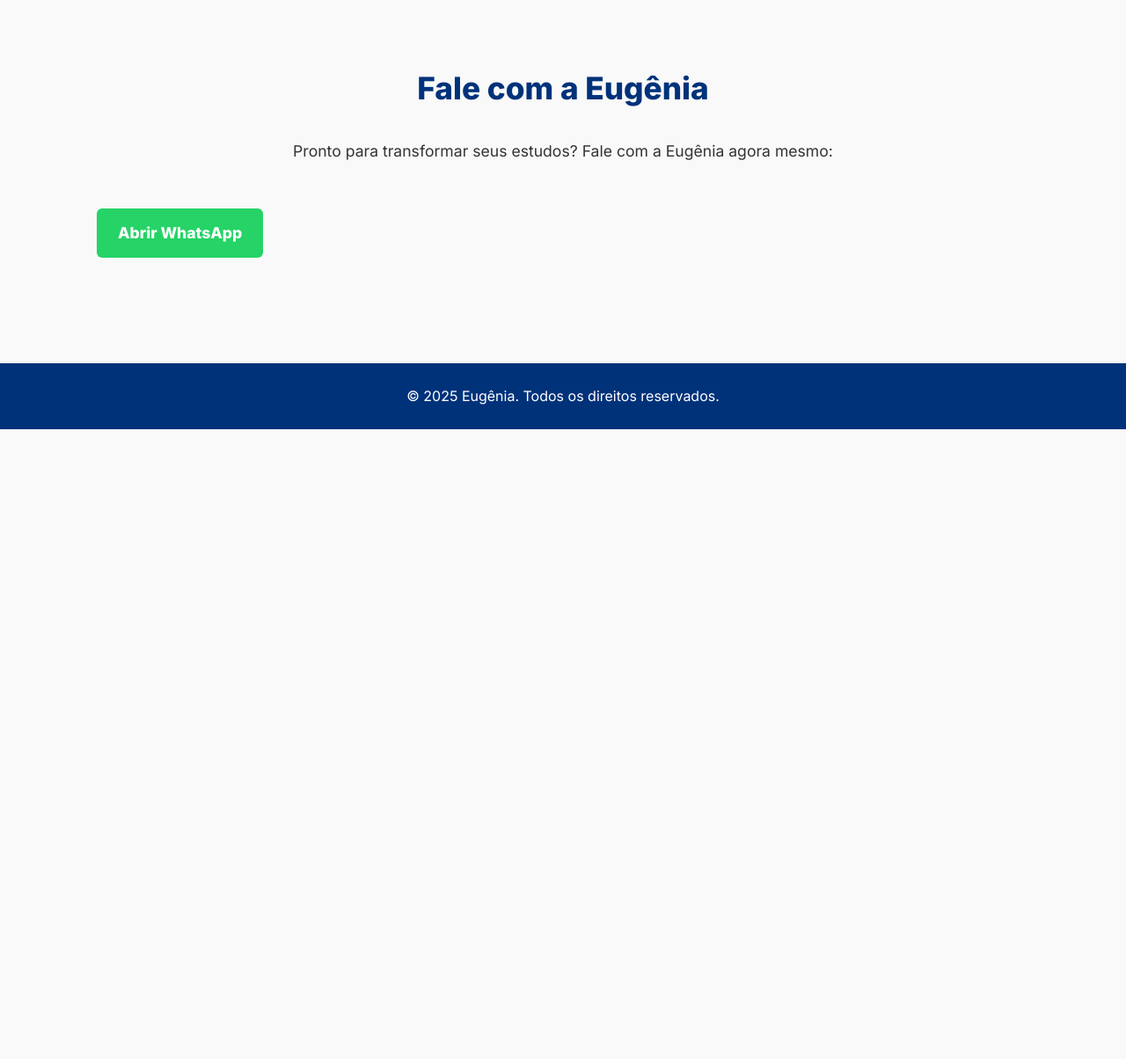
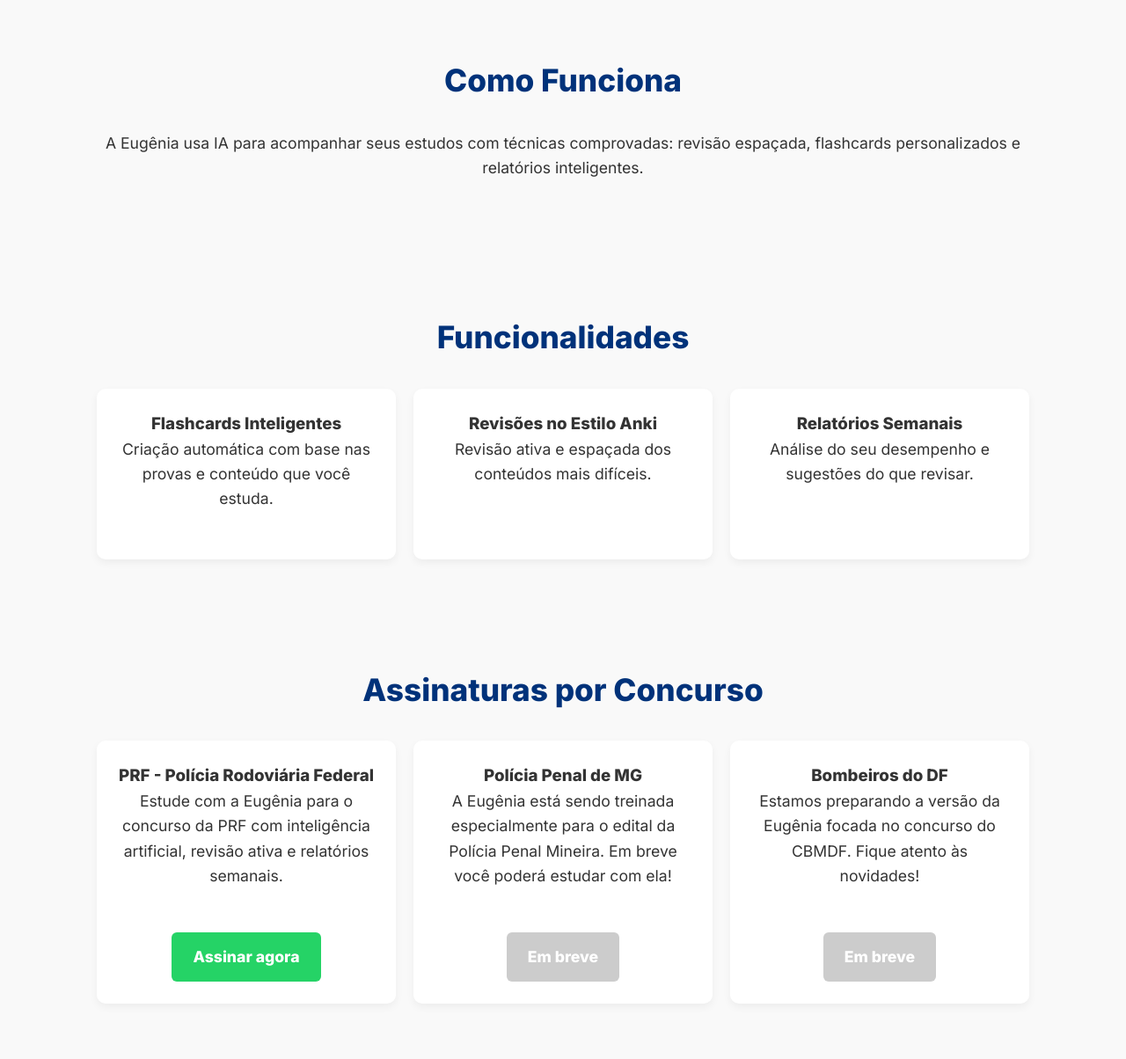
Before and after one commit to gcesardo/eugenia-site, a plain HTML site: page index.html in a window 1280 px wide. Shown: the part 1356-2560 px from the top of the page at 88% size. Before the commit the page ends 1844 px from the top, so only its background shows below. Drawn offline with Linux system fonts and the light colour scheme.

Commit message:
Add files via upload

```diff
--- a/index.html
+++ b/index.html
@@ -176,12 +176,71 @@
   <a href="#contato">Contato</a>
 </nav>
 
+<section id="desenvolvedores">
+  <h2>Desenvolvedores</h2>
+  <div class="grid">
+    <div class="card">
+      <img src="geraldo-cesar.jpg" alt="Foto de Geraldo Cesar">
+      <h3>Geraldo Cesar</h3>
+      <p>Sou formado em Direito e sempre fui movido por desafios. Ainda na graduação, passei na prova objetiva da PMMG, mas, por escolhas pessoais, não segui no concurso. Antes mesmo de me formar, conquistei minha aprovação na OAB. Atuei como advogado por quase dois anos, até decidir focar totalmente nos concursos públicos. Sempre acreditei que método faz toda diferença — e investi pesado nisso: otimização de aprendizado, mapas mentais, flashcards... E deu certo! Fui aprovado em 2º lugar no concurso de Policial Legislativo do Senado Federal em 2012. Lá, mergulhei no mundo da segurança institucional e da contrainteligência. Foi dessa vivência, unindo tecnologia e métodos eficientes, que nasceu a Eugênia — junto com meu amigo Rafael Duclou, pra ajudar concurseiros a estudarem de forma inteligente e prática.</p>
+    </div>
+    <div class="card">
+      <img src="rafael-duclou.jpg" alt="Foto de Rafael Duclou">
+      <h3>Rafael Duclou</h3>
+      <p>Sou engenheiro mecânico formado pela Universidade Federal de Minas Gerais. Durante a faculdade, prestei alguns concursos de tribunais, mas confesso: não cheguei nem perto de passar. Foi só no final do curso que resolvi aplicar aos estudos a mesma organização que aprendi nas exatas — com planilhas, tabelas e método. Deu certo — fui aprovado na Polícia Rodoviária Federal e trabalhei lá por quase 4 anos. Já para o concurso do Senado Federal, em 2022, além das planilhas, comecei a usar flashcards. Eles fizeram toda a diferença pra fixar o conteúdo e garantir a aprovação como Policial Legislativo. A Eugênia nasceu dessa vivência: uma forma prática e inteligente de estudar, direto no WhatsApp.</p>
+    </div>
+  </div>
+</section>
+
+<section id="como-funciona">
+  <h2>Como Funciona</h2>
+  <p>A Eugênia usa IA para acompanhar seus estudos com técnicas comprovadas: revisão espaçada, flashcards personalizados e relatórios inteligentes.</p>
+</section>
+
+<section id="funcionalidades">
+  <h2>Funcionalidades</h2>
+  <div class="grid">
+    <div class="card">
+      <h3>Flashcards Inteligentes</h3>
+      <p>Criação automática com base nas provas e conteúdo que você estuda.</p>
+    </div>
+    <div class="card">
+      <h3>Revisões no Estilo Anki</h3>
+      <p>Revisão ativa e espaçada dos conteúdos mais difíceis.</p>
+    </div>
+    <div class="card">
+      <h3>Relatórios Semanais</h3>
+      <p>Análise do seu desempenho e sugestões do que revisar.</p>
+    </div>
+  </div>
+</section>
+
+<section id="planos">
+  <h2>Assinaturas por Concurso</h2>
+  <div class="grid">
+    <div class="card">
+      <h3>PRF - Polícia Rodoviária Federal</h3>
+      <p>Estude com a Eugênia para o concurso da PRF com inteligência artificial, revisão ativa e relatórios semanais.</p>
+      <a href="https://kiwify.app/SEU-LINK" target="_blank" class="btn-whatsapp">Assinar agora</a>
+    </div>
+    <div class="card">
+      <h3>Polícia Penal de MG</h3>
+      <p>A Eugênia está sendo treinada especialmente para o edital da Polícia Penal Mineira. Em breve você poderá estudar com ela!</p>
+      <a class="btn-whatsapp" style="background-color: #ccc; cursor: not-allowed;" onclick="event.preventDefault();">Em breve</a>
+    </div>
+    <div class="card">
+      <h3>Bombeiros do DF</h3>
+      <p>Estamos preparando a versão da Eugênia focada no concurso do CBMDF. Fique atento às novidades!</p>
+      <a class="btn-whatsapp" style="background-color: #ccc; cursor: not-allowed;" onclick="event.preventDefault();">Em breve</a>
+    </div>
+  </div>
+</section>
+
 <section id="depoimentos">
   <h2>Depoimentos</h2>
   <p style="color: var(--azul-escuro);">
     Durante o desenvolvimento da Eugênia, contamos com a ajuda de colaboradores que testaram a ferramenta e compartilharam suas impressões. Veja o que eles disseram:
   </p>
-
   <div class="grid">
     <div class="card">
       <p>👤 <strong>Amanda Ribeiro</strong></p>
```
